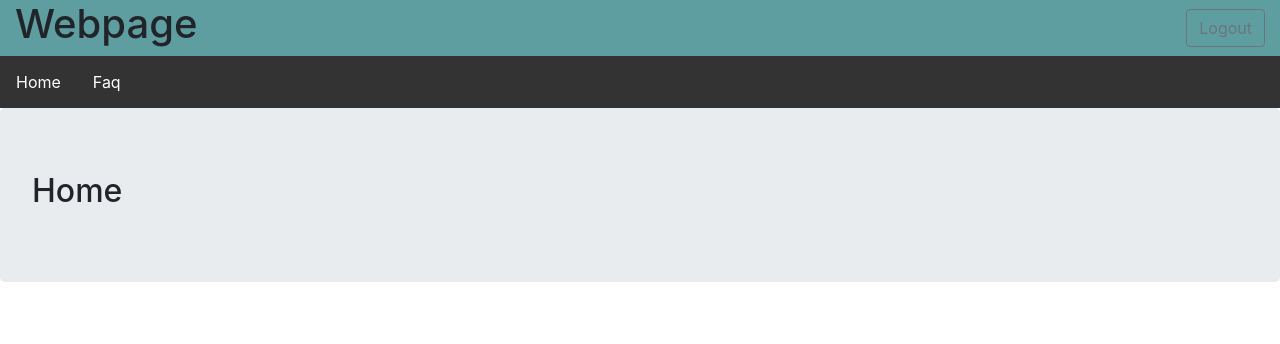
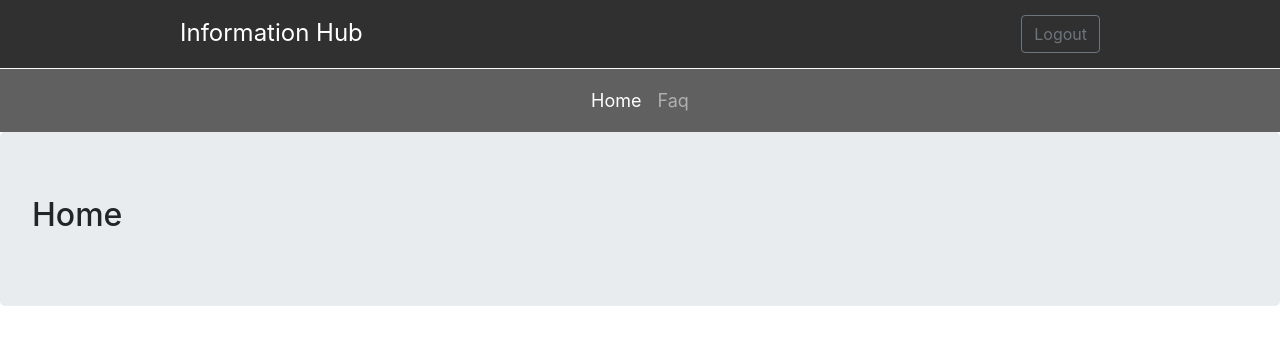
Before and after one commit to cmsalser/Information-Hub, an Angular app in the folder src/main/resources/front-end/: page /home in a window 1280 px wide. Shown: the top 344 px of the page. Built offline with nearby package versions, Linux system fonts and the light colour scheme.

Commit message:
reorganise header and navbar

```diff
--- a/src/main/resources/front-end/angular.json
+++ b/src/main/resources/front-end/angular.json
@@ -92,9 +92,14 @@
               "src/assets"
             ],
             "styles": [
-              "src/styles.css"
+              "../node_modules/bootstrap/dist/css/bootstrap.min.css",
+              "styles.css"
             ],
-            "scripts": []
+            "scripts": [
+              "../node_modules/jquery/dist/jquery.min.js",
+              "../node_modules/popper.js/dist/umd/popper.min.js",
+              "../node_modules/bootstrap/dist/js/bootstrap.min.js"
+            ]
           }
         },
         "lint": {
--- a/src/main/resources/front-end/src/app/app.component.css
+++ b/src/main/resources/front-end/src/app/app.component.css
@@ -1,27 +1,47 @@
-.jumbotron {
-  padding: 2%;
+/*.jumbotron {*/
+/*  padding: 2%;*/
+/*}*/
+
+/*ul {*/
+/*  list-style-type: none;*/
+/*  margin: 0;*/
+/*  padding: 0;*/
+/*  overflow: hidden;*/
+/*  background-color: #333;*/
+/*}*/
+
+/*li {*/
+/*  float: left;*/
+/*}*/
+
+/*li a {*/
+/*  display: block;*/
+/*  color: white;*/
+/*  text-align: center;*/
+/*  padding: 14px 16px;*/
+/*  text-decoration: none;*/
+/*}*/
+
+/*li a:hover {*/
+/*  background-color: #111;*/
+/*}*/
+
+header {
+  padding: 15px;
+  background-color: #303030;
 }
 
-ul {
-  list-style-type: none;
-  margin: 0;
-  padding: 0;
-  overflow: hidden;
-  background-color: #333;
+nav {
+  padding: 10px;
+  background-color: #606060;
+  font-size: large;
 }
 
-li {
-  float: left;
+.header-title {
+  font-size: x-large;
+  color: white;
 }
 
-li a {
-  display: block;
-  color: white;
-  text-align: center;
-  padding: 14px 16px;
+.header-title:hover {
   text-decoration: none;
 }
-
-li a:hover {
-  background-color: #111;
-}
--- a/src/main/resources/front-end/src/app/app.component.html
+++ b/src/main/resources/front-end/src/app/app.component.html
@@ -1,26 +1,29 @@
-<div class="container-fluid" style="background-color: rgb(95, 158, 160);">
-  <header>
-    <div class="row align-items-center">
-
-    <div class="col">
-      <h1>Webpage</h1>
+<header class="border-bottom border-light">
+  <div class="container">
+    <div class="row justify-content-around">
+      <div class="col-4">
+        <a class="header-title" href="#">Information Hub</a>
       </div>
-
-    <div class="col text-right">
+      <div class="col-4 text-right">
         <div *ngIf="authenticated(); then thenBlock else elseBlock"></div>
         <ng-template #thenBlock><a class="btn btn-outline-secondary" (click)="logout()">Logout</a></ng-template>
         <ng-template #elseBlock><a class="btn btn-outline-secondary" routerLinkActive="active" routerLink="/auth">Login</a></ng-template>
       </div>
-
+    </div>
   </div>
 </header>
-</div>
 
-
-<div>
-  <ul>
-    <li><a routerLinkActive="active" routerLink="/home">Home</a></li>
-    <li><a routerLinkActive="active" routerLink="/faq">Faq</a></li>
+<nav class="navbar navbar-expand-lg navbar-dark">
+  <div class="container text-center">
+    <ul class="navbar-nav mr-auto mx-auto">
+      <li class="nav-item">
+        <a class="nav-link" routerLinkActive="active" routerLink="/home">Home</a>
+      </li>
+      <li class="nav-item">
+        <a class="nav-link" routerLinkActive="active" routerLink="/faq">Faq</a>
+      </li>
     </ul>
   </div>
+</nav>
+
 <router-outlet></router-outlet>
```
Also changed, not shown: 1 other file (tests, documents, lock files or other folders). Lines whose indentation alone changed are shown as unchanged.
